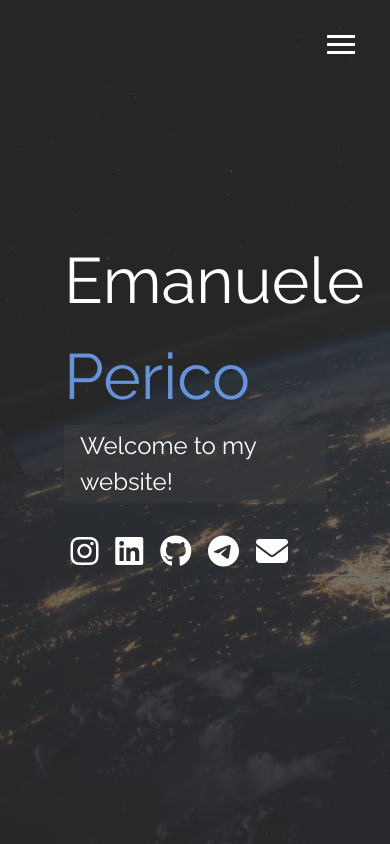
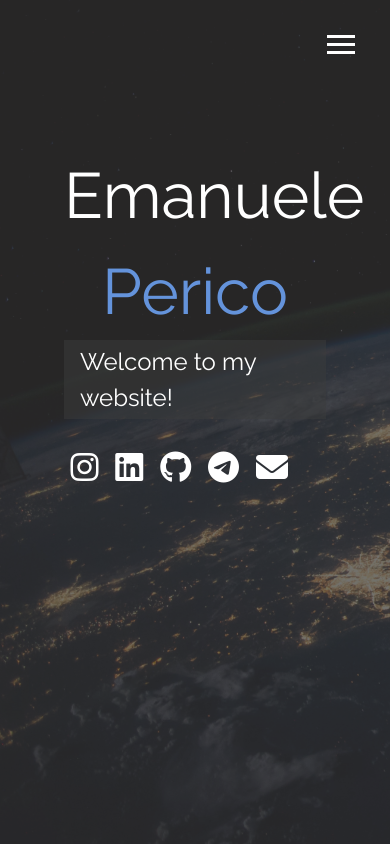
Before and after one commit to mnau23/mnau23.github.io, a website: page dist/index.html in a window 390 px wide. Drawn offline with Linux system fonts and the light colour scheme.

Commit message:
Media queries & responsiveness

```diff
--- a/scss/_config.scss
+++ b/scss/_config.scss
@@ -36,3 +36,28 @@ $background-opacity: 0.7;
         @return #fff;
     }
 }
+
+// Media query mixins
+@mixin mediaSm {
+    @media screen and (max-width: 500px) {
+        @content;
+    }
+}
+
+@mixin mediaMd {
+    @media screen and (min-width: 501px) and (max-width: 768px) {
+        @content;
+    }
+}
+
+@mixin mediaLg {
+    @media screen and (min-width: 769px) and (max-width: 1170px) {
+        @content;
+    }
+}
+
+@mixin mediaXl {
+    @media screen and (min-width: 1171px) {
+        @content;
+    }
+}
--- /dev/null
+++ b/scss/_mobile.scss
@@ -0,0 +1,71 @@
+// Wide screens
+@include mediaXl {
+}
+
+// Desktops & laptops
+@include mediaLg {
+}
+
+// Tablets & small laptops
+@include mediaMd {
+    main {
+        align-items: center;
+        text-align: center;
+        .lg-heading {
+            line-height: 1;
+            margin-bottom: 1rem;
+        }
+    }
+    ul.menu-nav, div.menu-photo {
+        float: none;
+        width: 100%;
+        min-height: 0;
+        &.show {
+            transform: translate3d(0, 0, 0);
+        }
+    }
+    .menu-nav {
+        height: 70vh;
+        transform: translate3d(-100%, 0, 0);
+        font-size: 24px;
+    }
+    .menu-photo {
+        height: 30vh;
+        transform: translate3d(100%, 0, 0);
+        .portrait {
+            background: url('../img/portrait_small.jpg');
+            width: 150px;
+            height: 150px;
+        }
+    }
+}
+
+// Smartphones
+@include mediaSm {
+    main#home h1 {
+        margin-top: 10vh;
+        text-align: center;
+    }
+    ul.menu-nav, div.menu-photo {
+        float: none;
+        width: 100%;
+        min-height: 0;
+        &.show {
+            transform: translate3d(0, 0, 0);
+        }
+    }
+    .menu-nav {
+        height: 70vh;
+        transform: translate3d(-100%, 0, 0);
+        font-size: 24px;
+    }
+    .menu-photo {
+        height: 30vh;
+        transform: translate3d(100%, 0, 0);
+        .portrait {
+            background: url('../img/portrait_small.jpg');
+            width: 150px;
+            height: 150px;
+        }
+    }
+}
--- a/scss/main.scss
+++ b/scss/main.scss
@@ -67,3 +67,5 @@ main {
         }
     }
 }
+
+@import 'mobile';
```
Also changed, not shown: dist/css/main.css.
